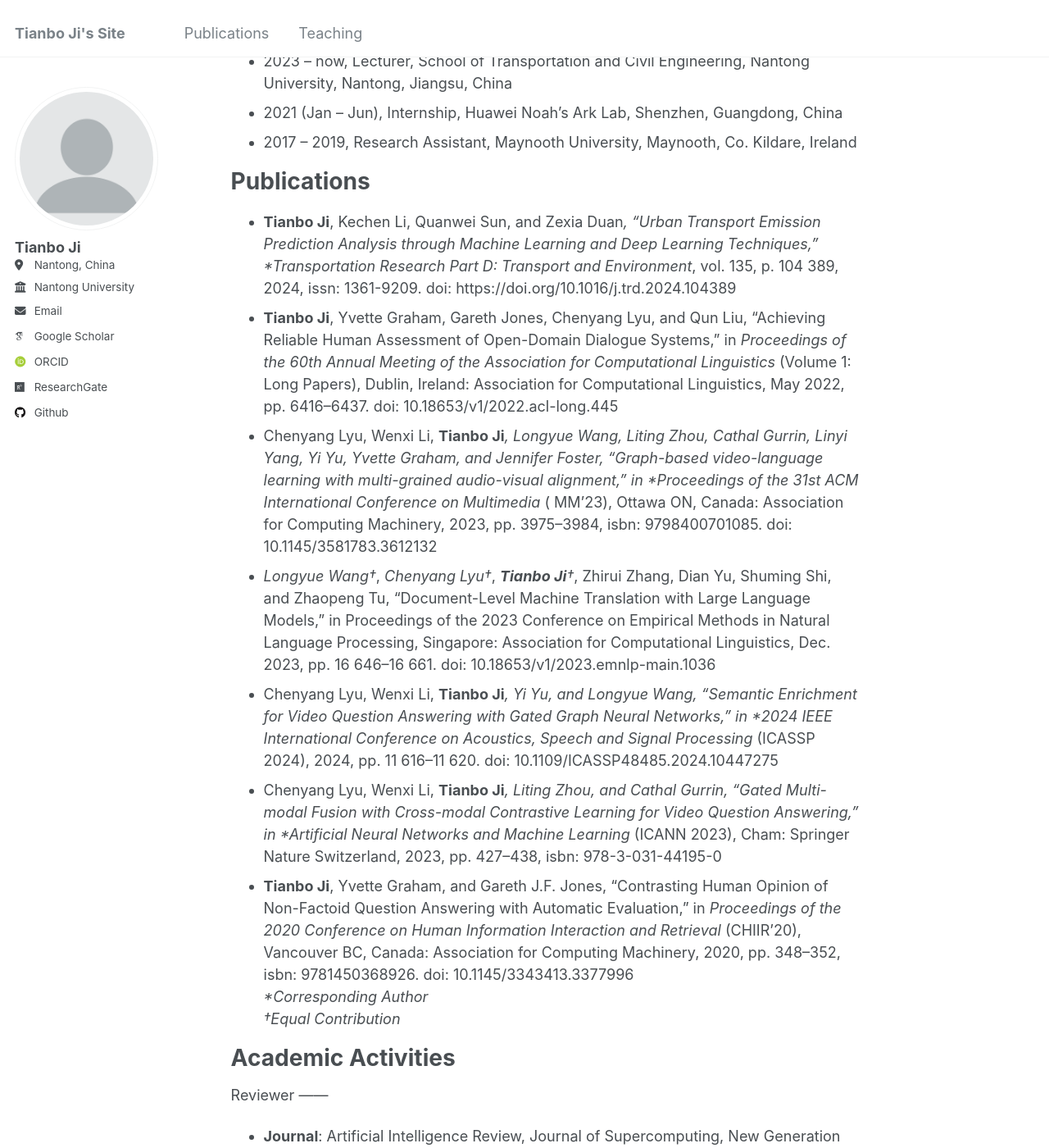
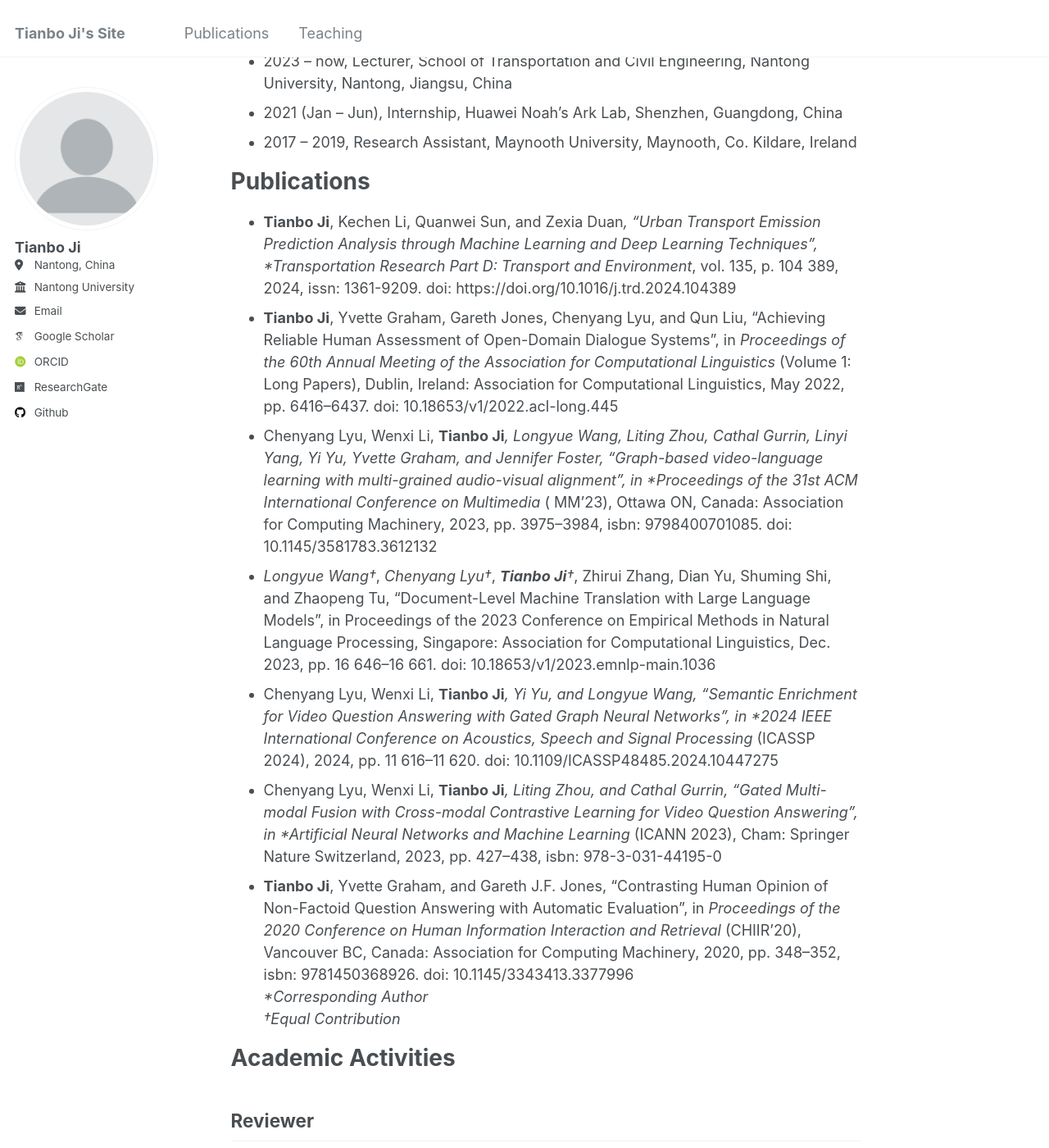
Before and after one commit to TianboJi/TianboJi.github.io, a Jekyll site: the page built from _pages/about.md, in a window 1280 px wide and 1400 px high, scrolled down 520 px. Shown: the whole window at 82% size. Built offline with Jekyll 4.4.1, drawn with Linux system fonts in a browser that asks for light colours; some web fonts are replaced.

Commit message:
Update about.md

```diff
--- a/_pages/about.md
+++ b/_pages/about.md
@@ -25,19 +25,21 @@ Employment
 
 Publications
 ======
-* **Tianbo Ji**, Kechen Li, Quanwei Sun, and Zexia Duan*, “Urban Transport Emission Prediction Analysis through Machine Learning and Deep Learning Techniques,” *Transportation Research Part D: Transport and Environment*, vol. 135, p. 104 389, 2024, issn: 1361-9209. doi: https://doi.org/10.1016/j.trd.2024.104389
-* **Tianbo Ji**, Yvette Graham, Gareth Jones, Chenyang Lyu, and Qun Liu, “Achieving Reliable Human Assessment of Open-Domain Dialogue Systems,” in *Proceedings of the 60th Annual Meeting of the Association for Computational Linguistics* (Volume 1: Long Papers), Dublin, Ireland: Association for Computational Linguistics, May 2022, pp. 6416–6437. doi: 10.18653/v1/2022.acl-long.445
-* Chenyang Lyu, Wenxi Li, **Tianbo Ji***, Longyue Wang, Liting Zhou, Cathal Gurrin, Linyi Yang, Yi Yu, Yvette Graham, and Jennifer Foster, “Graph-based video-language learning with multi-grained audio-visual alignment,” in *Proceedings of the 31st ACM International Conference on Multimedia* ( MM'23), Ottawa ON, Canada: Association for Computing Machinery, 2023, pp. 3975–3984, isbn: 9798400701085. doi: 10.1145/3581783.3612132
-* *Longyue Wang†*, *Chenyang Lyu†*, ***Tianbo Ji**†*, Zhirui Zhang, Dian Yu, Shuming Shi, and Zhaopeng Tu, “Document-Level Machine Translation with Large Language Models,” in Proceedings of the 2023 Conference on Empirical Methods in Natural Language Processing, Singapore: Association for Computational Linguistics, Dec. 2023, pp. 16 646–16 661. doi: 10.18653/v1/2023.emnlp-main.1036
-* Chenyang Lyu, Wenxi Li, **Tianbo Ji***, Yi Yu, and Longyue Wang, “Semantic Enrichment for Video Question Answering with Gated Graph Neural Networks,” in *2024 IEEE International Conference on Acoustics, Speech and Signal Processing* (ICASSP 2024), 2024, pp. 11 616–11 620. doi: 10.1109/ICASSP48485.2024.10447275
-* Chenyang Lyu, Wenxi Li, **Tianbo Ji***, Liting Zhou, and Cathal Gurrin, “Gated Multi-modal Fusion with Cross-modal Contrastive Learning for Video Question Answering,” in *Artificial Neural Networks and Machine Learning* (ICANN 2023), Cham: Springer Nature Switzerland, 2023, pp. 427–438, isbn: 978-3-031-44195-0
-* **Tianbo Ji**, Yvette Graham, and Gareth J.F. Jones, “Contrasting Human Opinion of Non-Factoid Question Answering with Automatic Evaluation,” in *Proceedings of the 2020 Conference on Human Information Interaction and Retrieval* (CHIIR'20), Vancouver BC, Canada: Association for Computing Machinery, 2020, pp. 348–352, isbn: 9781450368926. doi: 10.1145/3343413.3377996
+
+* **Tianbo Ji**, Kechen Li, Quanwei Sun, and Zexia Duan*, “Urban Transport Emission Prediction Analysis through Machine Learning and Deep Learning Techniques”, *Transportation Research Part D: Transport and Environment*, vol. 135, p. 104 389, 2024, issn: 1361-9209. doi: https://doi.org/10.1016/j.trd.2024.104389
+* **Tianbo Ji**, Yvette Graham, Gareth Jones, Chenyang Lyu, and Qun Liu, “Achieving Reliable Human Assessment of Open-Domain Dialogue Systems”, in *Proceedings of the 60th Annual Meeting of the Association for Computational Linguistics* (Volume 1: Long Papers), Dublin, Ireland: Association for Computational Linguistics, May 2022, pp. 6416–6437. doi: 10.18653/v1/2022.acl-long.445
+* Chenyang Lyu, Wenxi Li, **Tianbo Ji***, Longyue Wang, Liting Zhou, Cathal Gurrin, Linyi Yang, Yi Yu, Yvette Graham, and Jennifer Foster, “Graph-based video-language learning with multi-grained audio-visual alignment”, in *Proceedings of the 31st ACM International Conference on Multimedia* ( MM'23), Ottawa ON, Canada: Association for Computing Machinery, 2023, pp. 3975–3984, isbn: 9798400701085. doi: 10.1145/3581783.3612132
+* *Longyue Wang†*, *Chenyang Lyu†*, ***Tianbo Ji**†*, Zhirui Zhang, Dian Yu, Shuming Shi, and Zhaopeng Tu, “Document-Level Machine Translation with Large Language Models”, in Proceedings of the 2023 Conference on Empirical Methods in Natural Language Processing, Singapore: Association for Computational Linguistics, Dec. 2023, pp. 16 646–16 661. doi: 10.18653/v1/2023.emnlp-main.1036
+* Chenyang Lyu, Wenxi Li, **Tianbo Ji***, Yi Yu, and Longyue Wang, “Semantic Enrichment for Video Question Answering with Gated Graph Neural Networks”, in *2024 IEEE International Conference on Acoustics, Speech and Signal Processing* (ICASSP 2024), 2024, pp. 11 616–11 620. doi: 10.1109/ICASSP48485.2024.10447275
+* Chenyang Lyu, Wenxi Li, **Tianbo Ji***, Liting Zhou, and Cathal Gurrin, “Gated Multi-modal Fusion with Cross-modal Contrastive Learning for Video Question Answering”, in *Artificial Neural Networks and Machine Learning* (ICANN 2023), Cham: Springer Nature Switzerland, 2023, pp. 427–438, isbn: 978-3-031-44195-0
+* **Tianbo Ji**, Yvette Graham, and Gareth J.F. Jones, “Contrasting Human Opinion of Non-Factoid Question Answering with Automatic Evaluation”, in *Proceedings of the 2020 Conference on Human Information Interaction and Retrieval* (CHIIR'20), Vancouver BC, Canada: Association for Computing Machinery, 2020, pp. 348–352, isbn: 9781450368926. doi: 10.1145/3343413.3377996
 **Corresponding Author*
 *†Equal Contribution*
 
 
 Academic Activities
 ======
+
 Reviewer
 ------
 * **Journal**: Artificial Intelligence Review, Journal of Supercomputing, New Generation Computing, Drones, PLOS One, Applied Sciences.
```
